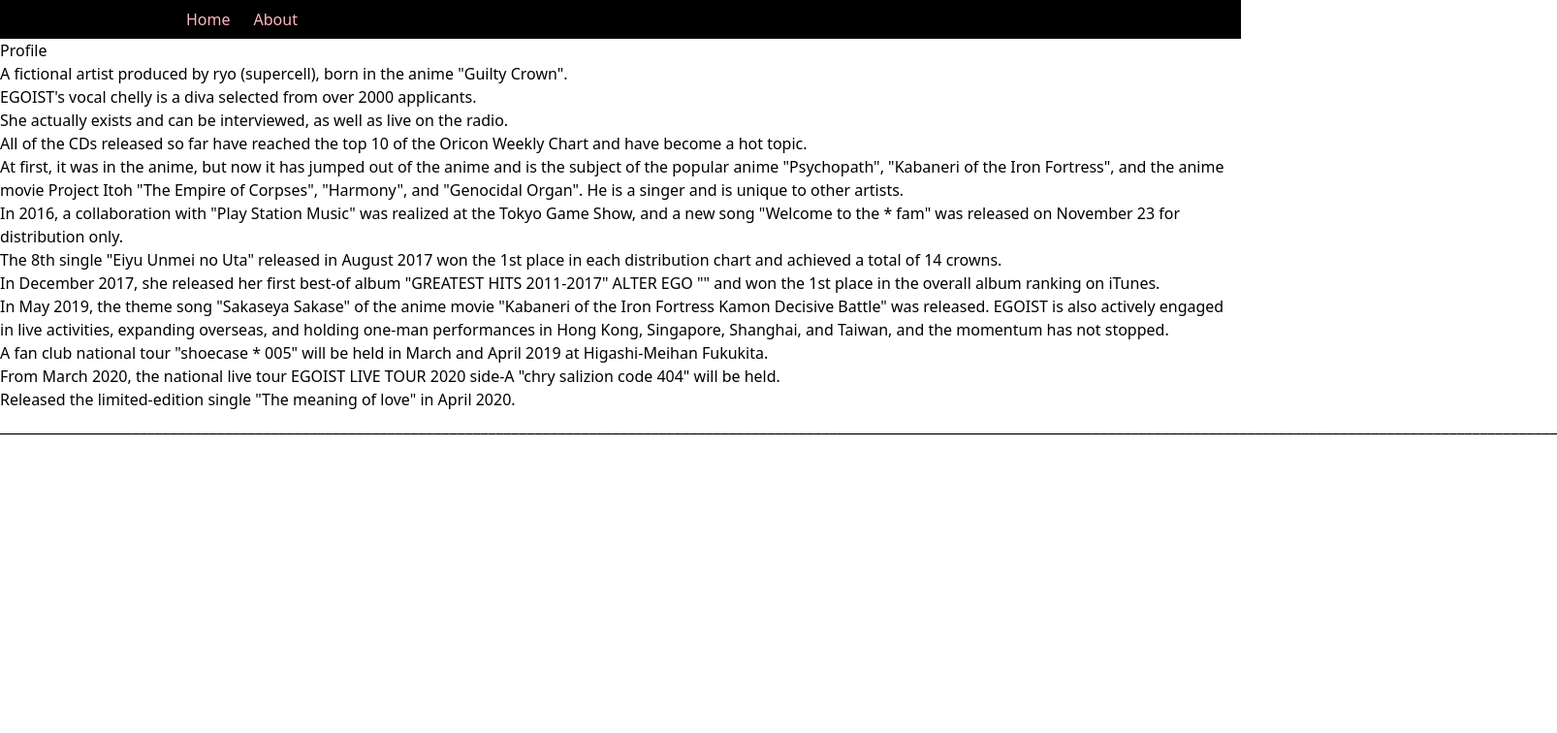
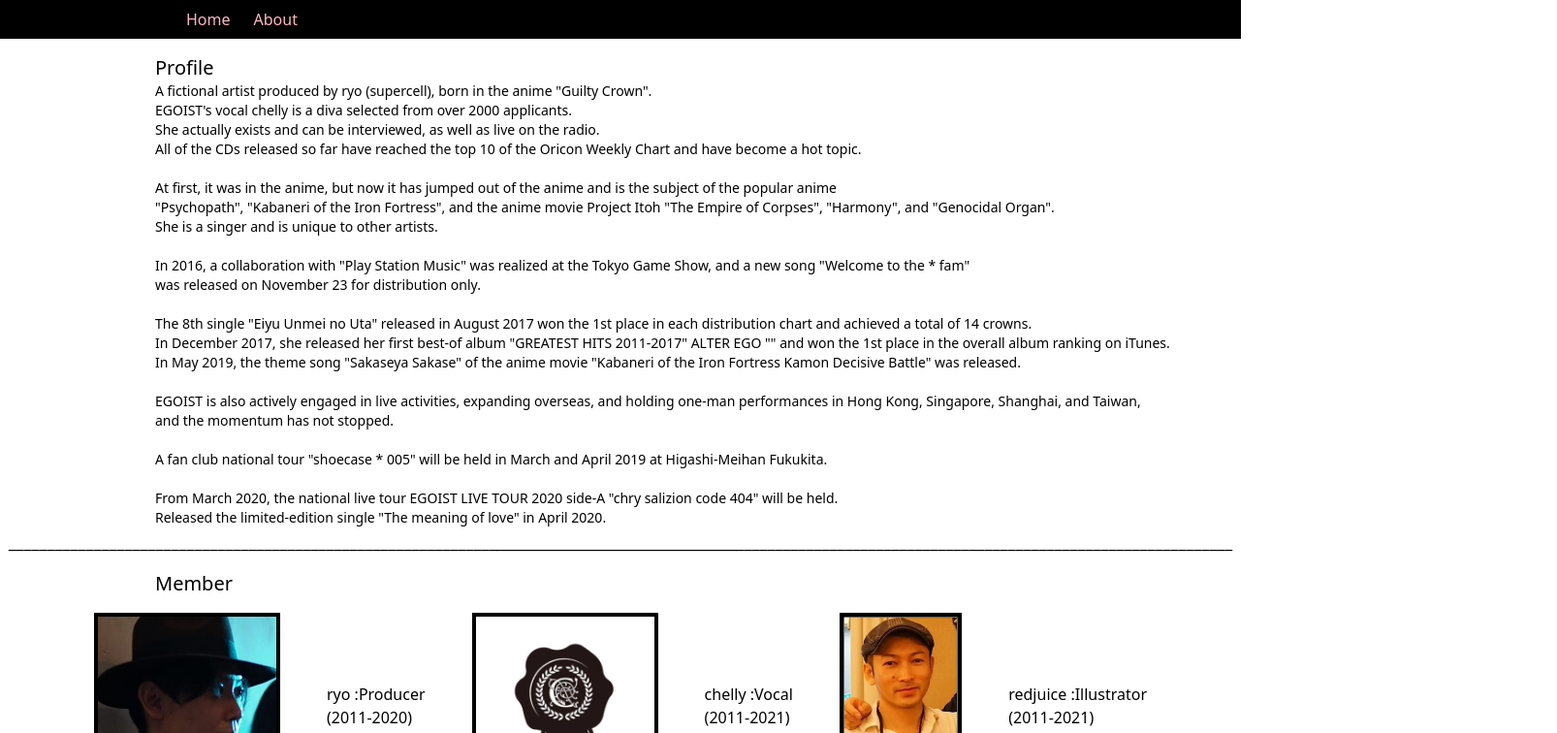
Before and after one commit to weiR-INORI/INT203_62130500003_Groupwork_SPA, a Vue app: page /about in a window 1280 px wide. Shown: the top 756 px of the page at 97% size, 1606 px wide, since content can reach past the window. Built offline with nearby package versions, Linux system fonts and the light colour scheme.

Commit message:
Build: db.json Edit: Home.vue(fetch api)

```diff
--- /dev/null
+++ b/db.json
@@ -0,0 +1,5 @@
+{
+    "encourageResults": [
+        {"id": 1, "data": "Thank you for 10 year."}
+    ]
+}
--- a/package.json
+++ b/package.json
@@ -5,7 +5,8 @@
   "scripts": {
     "serve": "vue-cli-service serve",
     "build": "vue-cli-service build",
-    "lint": "vue-cli-service lint"
+    "lint": "vue-cli-service lint",
+    "backend": "json-server --watch db.json --port 4000"
   },
   "dependencies": {
     "autoprefixer": "^9",
--- a/src/App.vue
+++ b/src/App.vue
@@ -7,6 +7,7 @@
   </div>
   </nav>
 
+
   <router-view/>
 
 
--- a/src/assets/tailwind.css
+++ b/src/assets/tailwind.css
@@ -8,7 +8,8 @@
 .homep {
     @apply flex flex-col
             justify-center items-center
-            text-lg;
+            text-lg
+            w-full h-full md:w-auto;
 }
 
 .navbg {
@@ -54,9 +55,27 @@
             bg-black
             hover:text-opacity-80
             rounded
-            border-lightpink
             flex flex-col
             justify-center items-center
             mt-2
             p-2;
 }
+
+.aboutp {
+    @apply w-full h-full md:w-auto;
+}
+
+.ryo {
+    @apply w-auto h-48 object-contain
+            border-4 border-black;
+}
+
+.chelly {
+    @apply w-auto h-48 object-contain
+            border-4 border-black;
+}
+
+.redjuice {
+    @apply w-auto h-48 object-contain
+            border-4 border-black;
+}
--- a/src/components/Line.vue
+++ b/src/components/Line.vue
@@ -1,5 +1,5 @@
 <template>
-    <div class="text-lg">
-        _________________________________________________________________________________________________________________________________________________________________________________________________________
+    <div class="text-lg flex justify-center">
+        ______________________________________________________________________________________________________________________________________________________________
     </div>
 </template>
--- /dev/null
+++ b/src/components/Member.vue
@@ -0,0 +1,29 @@
+<template>
+    <div class="member">
+        <p class="text-xl pl-40">Member</p>
+        <div class= "justify-center space-x-12 items-center flex flex-row pt-4">
+
+            <img class="ryo" src="../assets/ryo.jpg">
+            <p>
+                ryo :Producer
+                <br>
+                (2011-2020)
+            </p>
+
+            <img class="chelly" src="../assets/chelly.jpg">
+            <p>
+                chelly :Vocal
+                <br>
+                (2011-2021)
+            </p>
+
+            <img class="redjuice" src="../assets/redjuice.jpg">
+            <p>
+                redjuice :Illustrator
+                <br>
+                (2011-2021)
+            </p>
+
+        </div>
+    </div>
+</template>
--- a/src/components/Profile.vue
+++ b/src/components/Profile.vue
@@ -1,43 +1,38 @@
 <template>
   <div class="profile">
-    <h1>Profile</h1>
-    <h1>A fictional artist produced by ryo (supercell), born in the anime "Guilty Crown".<br>
+    <p class="text-xl pl-40">Profile</p>
+    <p class ="text-sm pl-40">
+      A fictional artist produced by ryo (supercell), born in the anime "Guilty Crown".<br>
 
       EGOIST's vocal chelly is a diva selected from over 2000 applicants.<br>
 
       She actually exists and can be interviewed, as well as live on the radio.<br>
 
       All of the CDs released so far have reached the top 10 of the Oricon Weekly Chart and have become a hot topic.<br>
-
-      At first, it was in the anime, but now it has jumped out of the anime and is the subject of the popular anime "Psychopath", "Kabaneri of the Iron Fortress", and the anime movie Project Itoh "The Empire of Corpses", "Harmony", and "Genocidal Organ". He is a singer and is unique to other artists.<br>
-
-      In 2016, a collaboration with "Play Station Music" was realized at the Tokyo Game Show, and a new song "Welcome to the * fam" was released on November 23 for distribution only.<br>
-
+      <br>
+      At first, it was in the anime, but now it has jumped out of the anime and is the subject of the popular anime<br>
+      "Psychopath", "Kabaneri of the Iron Fortress", and the anime movie Project Itoh "The Empire of Corpses", "Harmony", and "Genocidal Organ".<br>
+      She is a singer and is unique to other artists.<br>
+      <br>
+      In 2016, a collaboration with "Play Station Music" was realized at the Tokyo Game Show, and a new song "Welcome to the * fam"<br>
+      was released on November 23 for distribution only.<br>
+      <br>
       The 8th single "Eiyu Unmei no Uta" released in August 2017 won the 1st place in each distribution chart and achieved a total of 14 crowns.<br>
 
       In December 2017, she released her first best-of album "GREATEST HITS 2011-2017" ALTER EGO "" and won the 1st place in the overall album ranking on iTunes.<br>
-
-      In May 2019, the theme song "Sakaseya Sakase" of the anime movie "Kabaneri of the Iron Fortress Kamon Decisive Battle" was released. EGOIST is also actively engaged in live activities, expanding overseas, and holding one-man performances in Hong Kong, Singapore, Shanghai, and Taiwan, and the momentum has not stopped.<br>
-
+      In May 2019, the theme song "Sakaseya Sakase" of the anime movie "Kabaneri of the Iron Fortress Kamon Decisive Battle" was released.<br>
+      <br>
+      EGOIST is also actively engaged in live activities, expanding overseas, and holding one-man performances in Hong Kong, Singapore, Shanghai, and Taiwan,<br>
+      and the momentum has not stopped.<br>
+      <br>
       A fan club national tour "shoecase * 005" will be held in March and April 2019 at Higashi-Meihan Fukukita.<br>
-
+      <br>
       From March 2020, the national live tour EGOIST LIVE TOUR 2020 side-A "chry salizion code 404" will be held.<br>
       Released the limited-edition single "The meaning of love" in April 2020.<br>
-    </h1>
+    </p>
   </div>
-  <Line></Line>
 </template>
 
-<script>
-  import Line from '@/components/Line.vue'
-
-export default {
-  name: 'About',
-  components: {
-    Line
-  }
-}
-</script>
 
 
 
--- a/src/views/About.vue
+++ b/src/views/About.vue
@@ -1,16 +1,23 @@
 <template>
-  <div class="about">
-    <Profile></Profile>
+  <div class="aboutp">
+    <Profile class="pt-4"></Profile>
+    <Line></Line>
+    <Member class="pt-4"></Member>
+    <Line class="pb-4"></Line>
   </div>
 </template>
 
 <script>
   import Profile from '@/components/Profile.vue'
+  import Line from '@/components/Line.vue'
+  import Member from '@/components/Member.vue'
 
 export default {
   name: 'About',
   components: {
-    Profile
+    Profile,
+    Line,
+    Member
   }
 }
 </script>
--- a/src/views/Home.vue
+++ b/src/views/Home.vue
@@ -13,7 +13,7 @@
                      id="submitform"
                      v-model="form"
                      @blur="validateForm"
-                      class="w-60 rounded bg-gray-200">
+                      class="h-12 w-60 rounded bg-gray-200">
 
                 <p v-if="invalidForm" class="text-lightpink">
                   <b>Please write something!!!</b>
@@ -23,7 +23,15 @@
         Submit
       </button>
     </form>
+    <div class="showResult">
+      <ul v-for="encourage in encourageResults" :key="encourage.id">
+       <li>
+         <p>{{ encourage.data }}</p>
+       </li>
+      </ul>
     </div>
+  </div>
+
 </template>
 
 <script>
@@ -33,17 +41,33 @@
     data() {
       return {
         form: '',
-        invalidForm: false
+        invalidForm: false,
+        encourageResults: [],
+        url:'http://localhost:4000/encourageResults'
       }
     },
 
   methods:{
-    submitform() {
+    submitForm() {
       this.invalidForm = this.form === '' ? true : false
+
+      console.log(`form value: ${this.form}`)
+
+      if(this.form !== ''){
+        this.encourageResults.push({
+          data: this.form
+        })
+      }
+      this.form = ''
+      console.log(`data: ${this.encourageResults[0].name}`)
     },
 
     validateForm() {
         this.invalidForm = this.form === '' ? true : false
+    },
+
+    addForm(newForm){
+
     }
   }
 }
```
Also changed, not shown: src/assets/redjuice.jpg (added), src/assets/ryo.jpg (added). Lines whose indentation alone changed are shown as unchanged.
